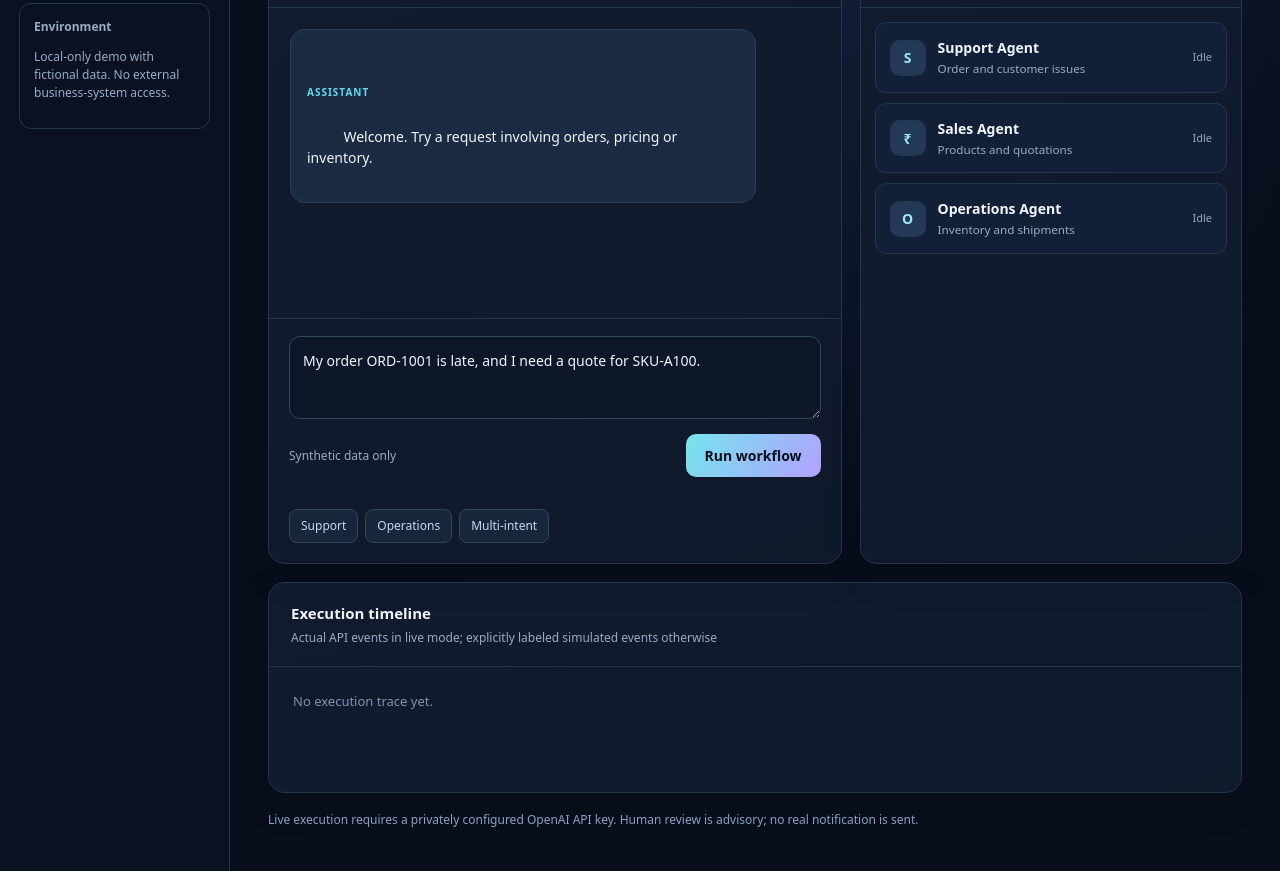
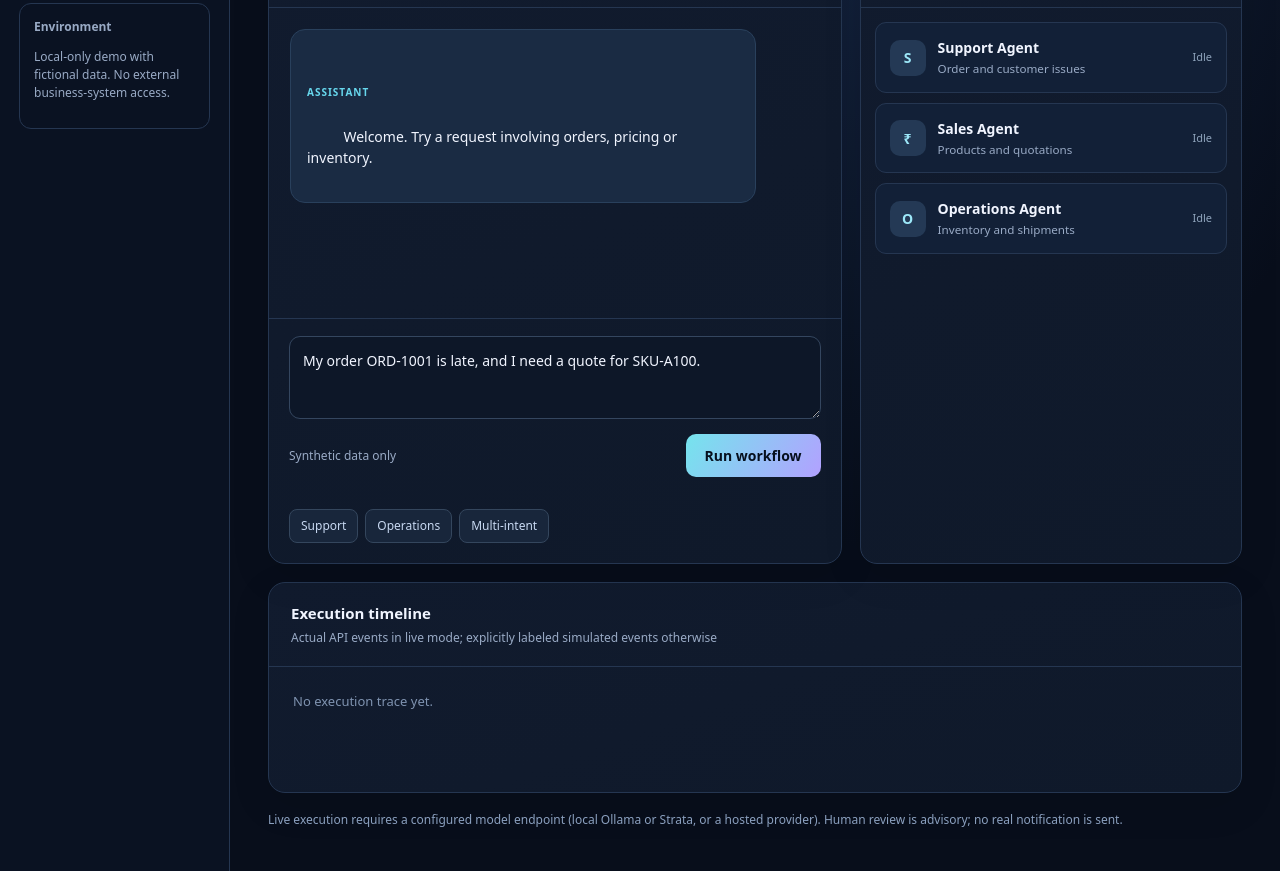
Before and after one commit to Sh3bh4m/local-multi-agent-llm-orchestrator, a website: page public/index.html in a window 1280 px wide. Shown: the part 356-1227 px from the top of the page. Drawn offline with Linux system fonts and the light colour scheme; no server answers.

Commit message:
Clarify local LLM support in dashboard notice

```diff
--- a/public/index.html
+++ b/public/index.html
@@ -217,7 +217,7 @@ h1{font-size:26px}
       <div class="empty">No execution trace yet.</div>
     </div>
   </section>
-  <p class="note" id="notice">Live execution requires a privately configured OpenAI API key. Human review is advisory; no real notification is sent.</p>
+  <p class="note" id="notice">Live execution requires a configured model endpoint (local Ollama or Strata, or a hosted provider). Human review is advisory; no real notification is sent.</p>
 </main>
 </div>
 <script>
```
